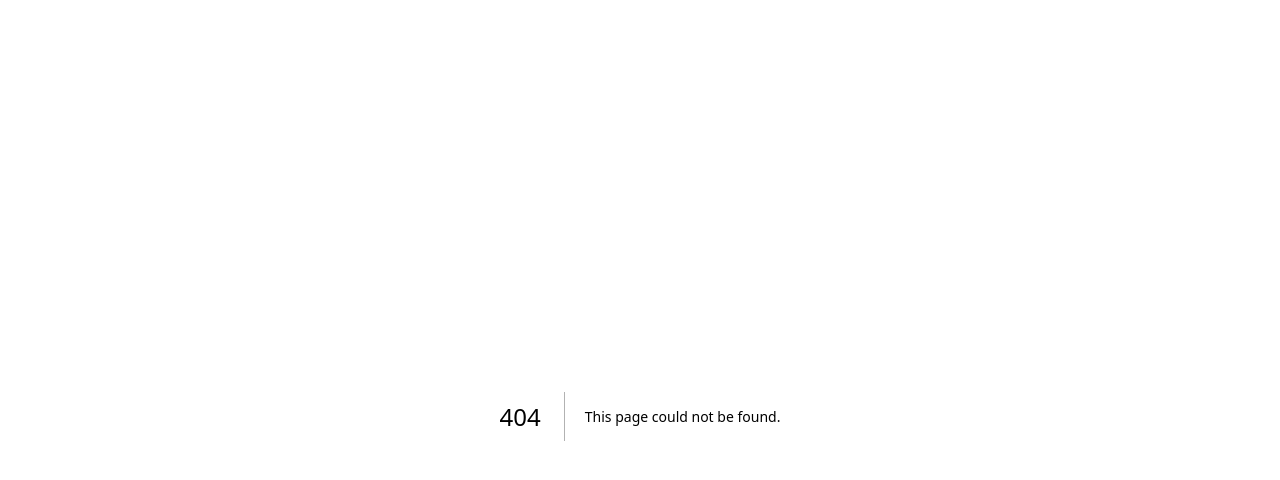
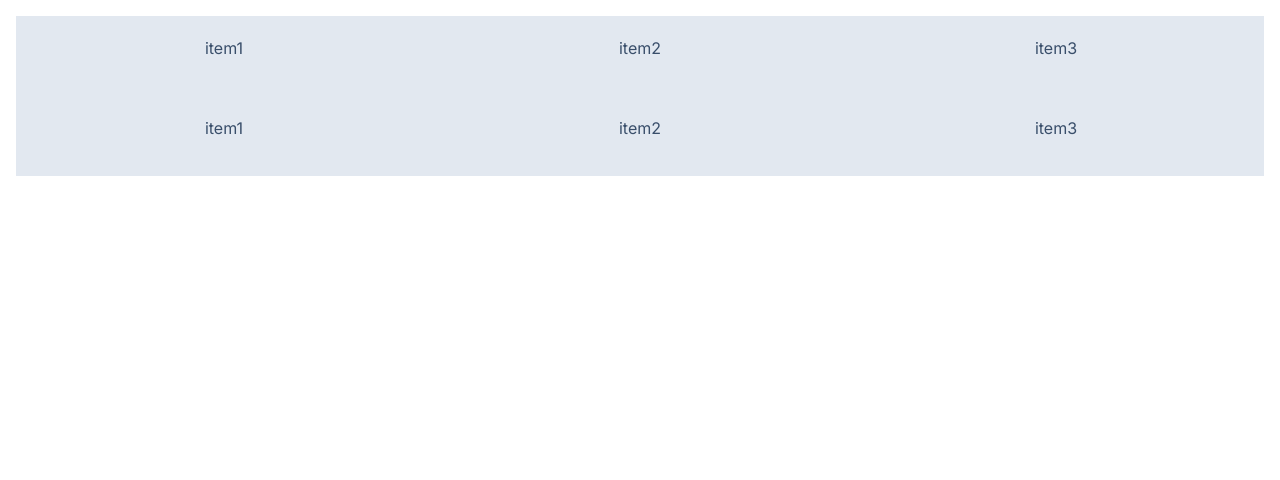
Before and after one commit to AnilBASARAN/nextapp, a Next.js app: page /component/navigation in a window 1280 px wide. Before the commit this address had no page. Shown: the top 480 px of the page. Built offline with nearby package versions, Linux system fonts and the light colour scheme.

Commit message:
added a navigation bar

```diff
--- /dev/null
+++ b/app/component/navigation/page.tsx
@@ -0,0 +1,19 @@
+import React from 'react'
+
+const NavigationBar = () => {
+  return (
+
+    <div className='bg-slate-200  h-20' >
+
+        <ul className='flex'>
+            <li className='flex-1 p-4 m-1 h-8 text-center' >item1</li>
+            <li className='flex-1 p-4 m-1 h-8 text-center' >item2</li>
+            <li className='flex-1 p-4 m-1 h-8 text-center' >item3</li>
+
+        </ul>
+
+    </div>
+  )
+}
+
+export default NavigationBar
--- a/app/layout.tsx
+++ b/app/layout.tsx
@@ -4,6 +4,7 @@ import { Inter } from 'next/font/google'
 import Image from 'next/image'
 import Link from 'next/link'
 import ProductCard from './component/ProductCard'
+import NavigationBar from './component/navigation/page'
 
 const inter = Inter({ subsets: ['latin'] })
 
@@ -22,7 +23,16 @@ export default function RootLayout({
     <html data-theme="winter" lang="en">
 
 
-      <body className={inter.className}>{children}</body>
+
+      <body className={inter.className}>
+      <NavigationBar />
+        <main>
+        {children}
+        </main>
+
+
+
+      </body>
     </html>
   )
 }
```
